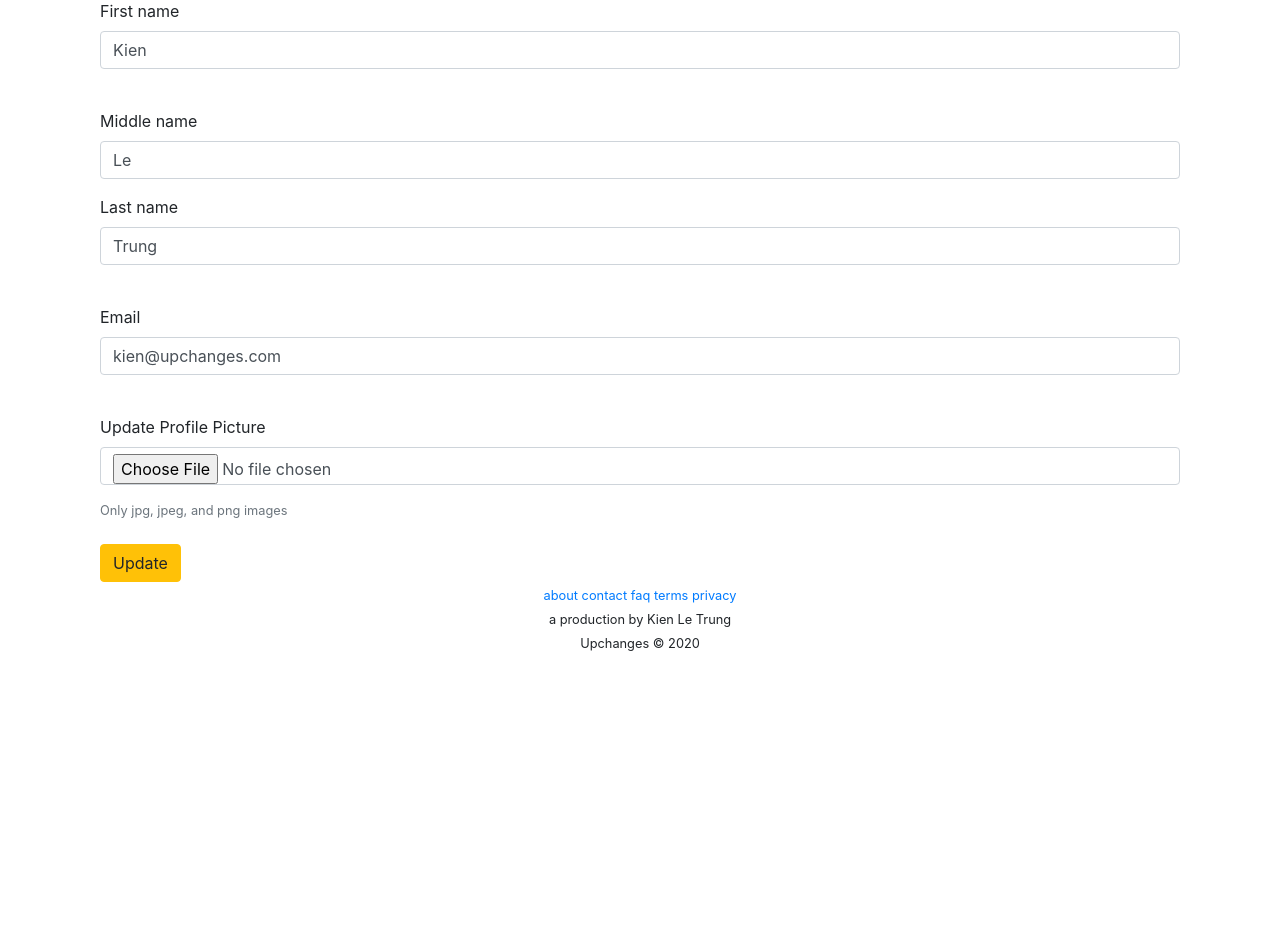
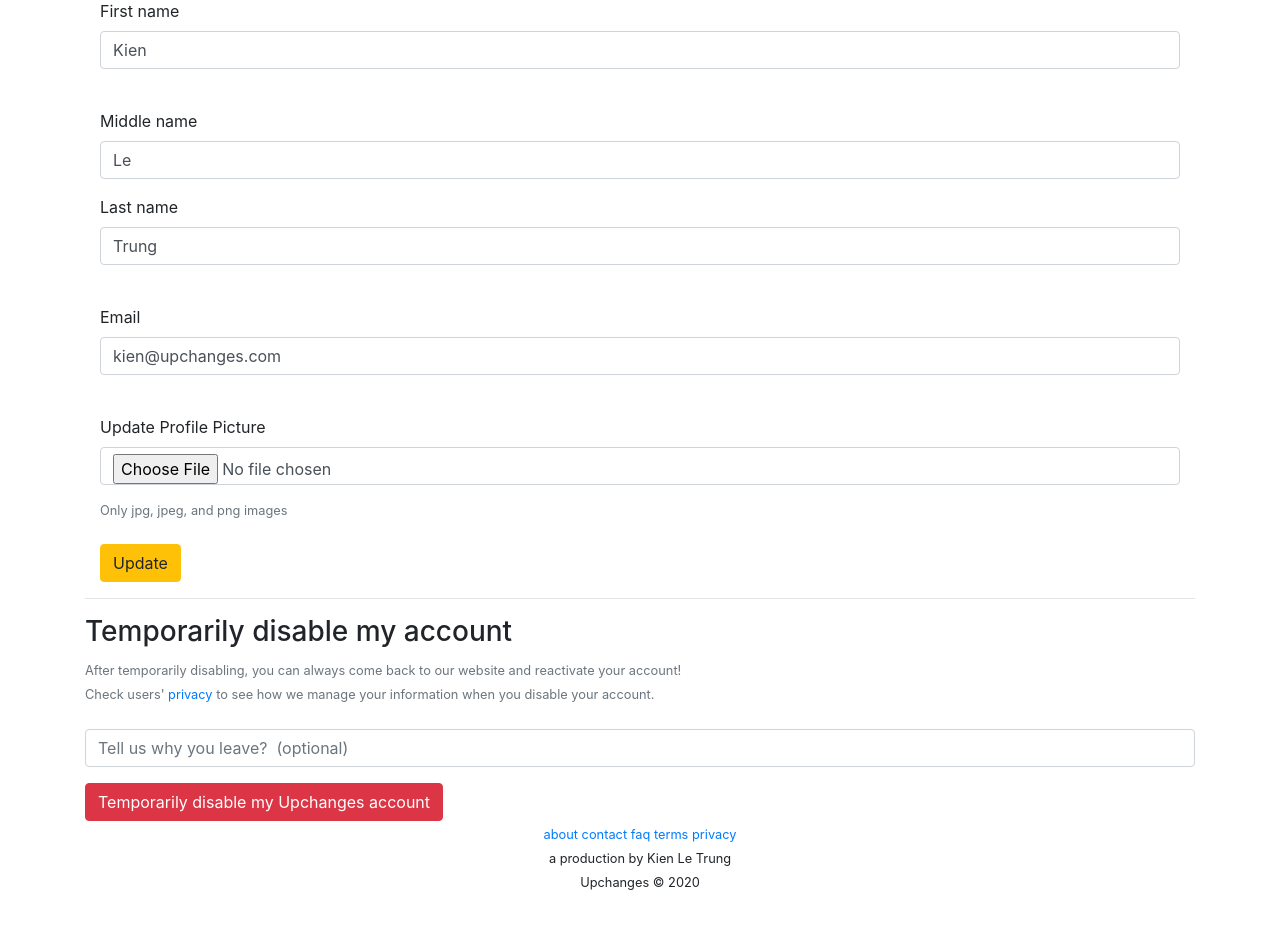
Before and after one commit to BrightChanges/Upchanges, a Flask app: page /account in a window 1280 px wide. Shown: the part 523-1464 px from the top of the page. Before the commit the page ends 1174 px from the top, so only its background shows below. Run offline with Flask 2, Linux system fonts and the light colour scheme; a user stored in the database is signed in; some libraries are stand-ins or nearby versions.

Commit message:
New Life 3

```diff
--- a/Upchanges/templates/account.html
+++ b/Upchanges/templates/account.html
@@ -1,6 +1,7 @@
 {% extends "base.html" %}
 
 {% block content %}
+<link rel="stylesheet" href="../static/css/account.css">
 <div class="jumbotron">
      <div class="text-center">
          <h1>{{ current_user.first_name}} {{ current_user.middle_name }} {{ current_user.last_name }}'s setting</h1>
@@ -21,4 +22,16 @@
     {{ form3.update_submit(class="btn btn-warning") }}
 </form>
 </div>
+    <hr class="striped-border">
+    <h3>Temporarily disable my account</h3>
+    <small class="text-muted">After temporarily disabling, you can always come back to our website and reactivate your account!</small><br>
+    <small class="text-muted">Check users' <a href="#" class="text-primary">privacy</a> to see how we manage your information when you disable your account.</small><br>
+    <br>
+    <form>
+    <div class="form-group">
+    <input type="text" class="form-control" id="" placeholder="Tell us why you leave?  (optional)">
+        </div>
+    </form>
+    <a href="#"><button type="button" class="btn btn-danger">Temporarily disable my Upchanges account <span class="iconify" data-icon="eva:person-delete-fill" data-inline="false"></span></button></a>
+    {# The codes for form and deactivate button above will be change to {{ form... }} in the future/ For now, it does nothing #}
 {% endblock %}
--- a/Upchanges/templates/base.html
+++ b/Upchanges/templates/base.html
@@ -7,8 +7,9 @@
     <script src="https://code.jquery.com/jquery-3.4.1.slim.min.js" integrity="sha384-J6qa4849blE2+poT4WnyKhv5vZF5SrPo0iEjwBvKU7imGFAV0wwj1yYfoRSJoZ+n" crossorigin="anonymous"></script>
     <script src="https://cdn.jsdelivr.net/npm/popper.js@1.16.0/dist/umd/popper.min.js" integrity="sha384-Q6E9RHvbIyZFJoft+2mJbHaEWldlvI9IOYy5n3zV9zzTtmI3UksdQRVvoxMfooAo" crossorigin="anonymous"></script>
     <script src="https://stackpath.bootstrapcdn.com/bootstrap/4.4.1/js/bootstrap.min.js" integrity="sha384-wfSDF2E50Y2D1uUdj0O3uMBJnjuUD4Ih7YwaYd1iqfktj0Uod8GCExl3Og8ifwB6" crossorigin="anonymous"></script>
+    <script src="https://code.iconify.design/1/1.0.6/iconify.min.js"></script>
     <link href="../static/css/base.css" rel="stylesheet">
-    <script src="https://code.iconify.design/1/1.0.6/iconify.min.js"></script>
+    {# Always link to css after linking to Bootstrap #}
 
 
     <title>Upchanges</title>
--- a/Upchanges/templates/index.html
+++ b/Upchanges/templates/index.html
@@ -5,7 +5,7 @@
 <div id="cool">
 <br>
     <br>
-    <img class="mx-auto d-block" src="../static/logo7.png" width="400" height="120">
+    <img class="mx-auto d-block img-fluid" src="../static/logo7.png" width="400" height="120" alt="Responsive image">
 <h3 class="text-center">~A place where people connect through meaningful actions~</h3>
     <br>
     <br>
@@ -61,7 +61,7 @@
      <div class="card-body ">
          <h7><a class="text-warning" href="{{ url_for('users.user_posts', username=post.creator.first_name+post.creator.middle_name+post.creator.last_name) }}"><img class="text-center rounded" src="{{ url_for('static', filename='profile_pics/'+ post.creator.profile_image) }}" width = "35" height = "35" alt=""> {{ post.creator.first_name}} {{ post.creator.middle_name }} {{ post.creator.last_name }}</a></h7>
          <p></p>
-         <img class="text-center rounded" src="{{ url_for('static', filename='blog_pics/'+ post.blog_image) }}" width = "495" height = "250" alt="">
+         <img class="text-center rounded img-fluid" alt="Responsive image" src="{{ url_for('static', filename='blog_pics/'+ post.blog_image) }}" width = "495" height = "250">
          {# Need caution for post.blog_image on the code above #}
          <p></p>
          <h2><a class="card-tittle text-body problem" href="{{ url_for('blog_posts.blog_view', blog_validated_id=post.blog_id) }}">{{ post.problem_name[0:40]}}..</a></h2>
--- a/Upchanges/templates/info.html
+++ b/Upchanges/templates/info.html
@@ -4,12 +4,12 @@
 {% block content %}
 <div class="container">
 <div class="jumbotron">
-<h1>What is <img class="" src="../static/logo7.png" width="133" height="40"> ?</h1>
+<h1>What is <img class="img-fluid" src="../static/logo7.png" width="133" height="40" alt="Responsive image"> ?</h1>
 <p>Upchanges is a social media that connects you stronger with people who you knew about but are not closed with, with people who share the same interest through providing a place where you can create and do meaningful actions <img class="" src="../static/Uplike.png" width="25" height="25"> with them.</p>
 
     <p>We also provide a database full of problems, projects and ideas in the world for change makers and students to use.</p>
     <div class="text-center">
-    <img src="../static/new_image.jpeg" width="600" height="350" alt="">
+    <img class="img-fluid" src="../static/new_image.jpeg" width="600" height="350" alt="Responsive image">
     </div>
 </div>
 </div>
--- a/Upchanges/templates/user_blog_posts.html
+++ b/Upchanges/templates/user_blog_posts.html
@@ -19,7 +19,7 @@
               <p></p>
                  <h2><a class="card-tittle text-body" href="{{ url_for('blog_posts.blog_view',blog_validated_id=posts.blog_id )}}">{{ posts.problem_name }}</a></h2>
               <p><small class="text-muted">Posted on: {{ posts.date.strftime("%Y-%m-%d") }}</small></p>
-              <img class="text-center rounded" src="{{ url_for('static', filename='blog_pics/'+ posts.blog_image) }}" width = "480" height = "250" alt="">
+              <img class="text-center rounded img-fluid" src="{{ url_for('static', filename='blog_pics/'+ posts.blog_image) }}" width = "480" height = "250" alt="Responsive image">
                  <br>
                  <br>
                  <p>{{ posts.text }}</p>
```
Also changed, not shown: Upchanges/data.sqlite.
